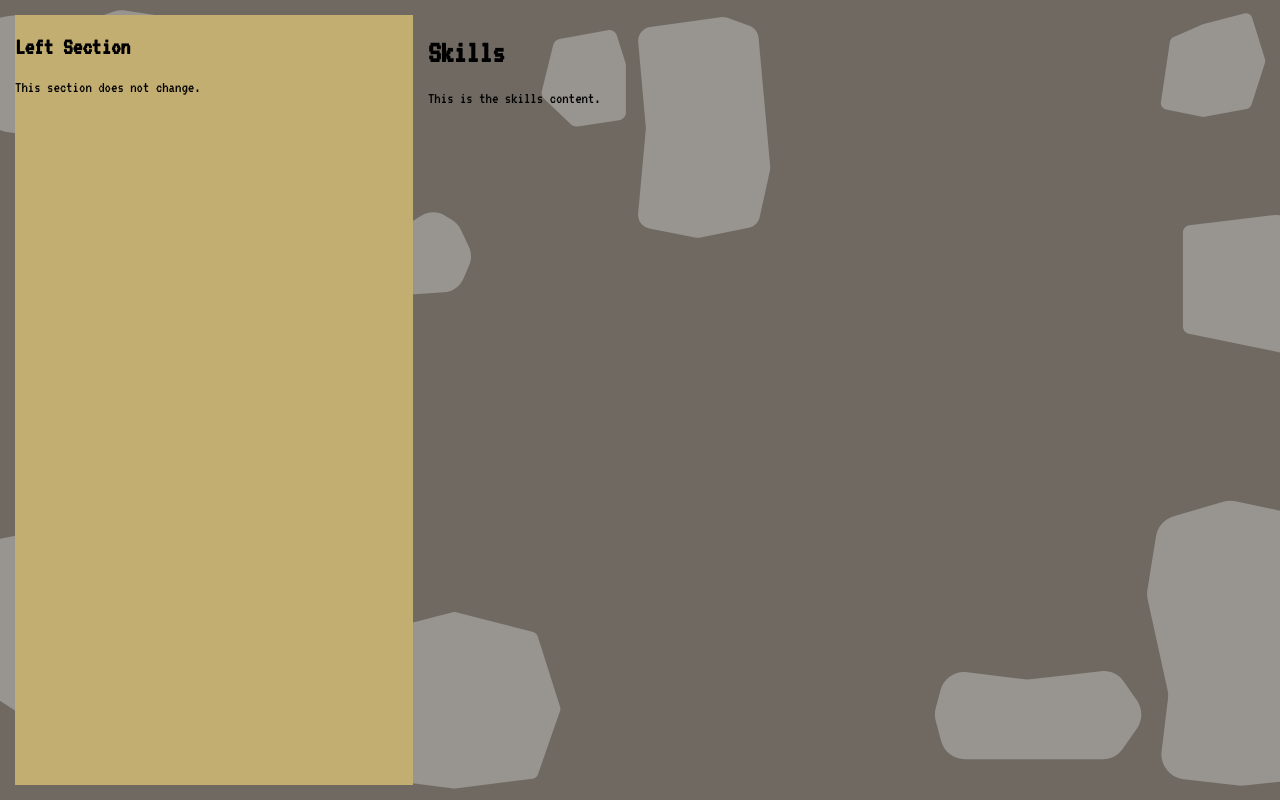
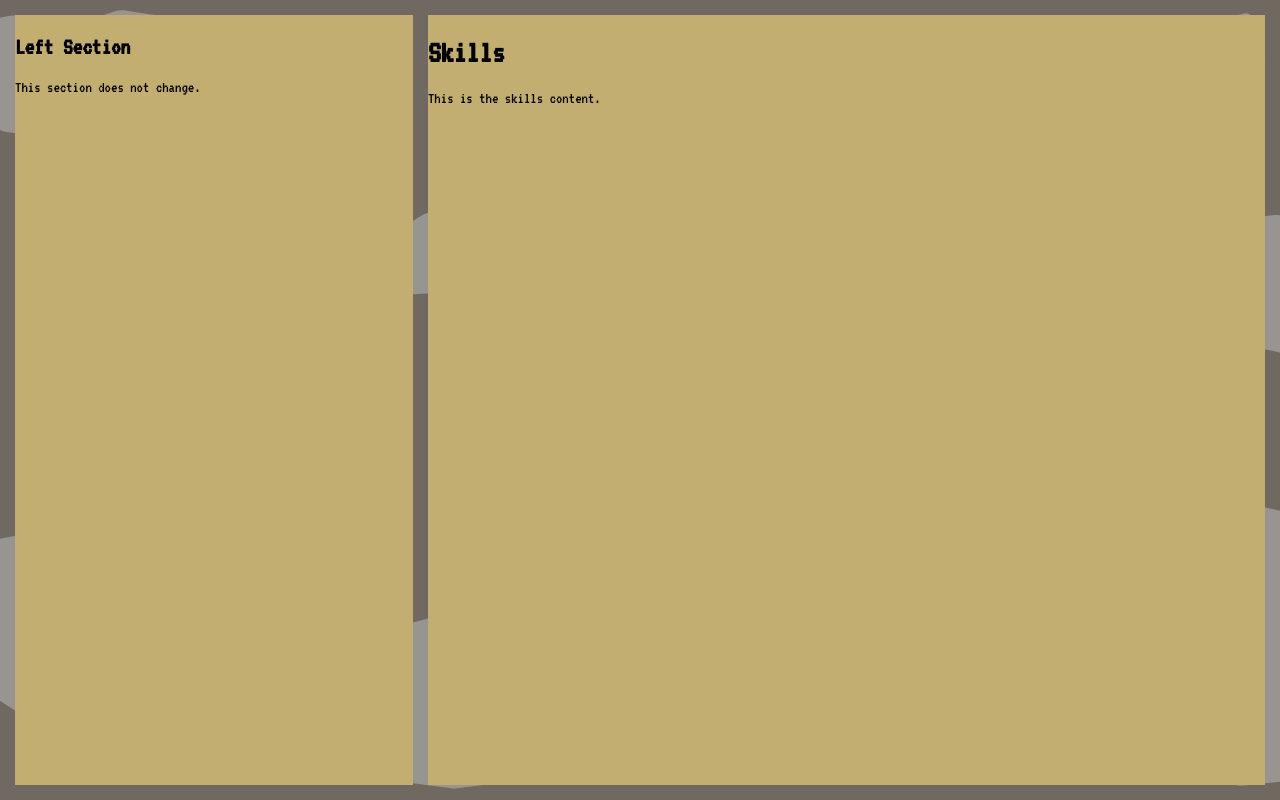
Before and after one commit to i3rotlher/resume, a Next.js app: page /skills in a window 1280 px wide. Built offline with nearby package versions, Linux system fonts and the light colour scheme.

Commit message:
wrapped all routes in a rightsection

```diff
--- a/src/app/questlog/page.tsx
+++ b/src/app/questlog/page.tsx
@@ -1,9 +1,11 @@
+import RightSection from "../components/sections/RightSection";
+
 const QuestLog = () => {
   return (
-    <div>
+    <RightSection>
       <h1>QuestLog</h1>
       <p>This is the QuestLog content.</p>
-    </div>
+    </RightSection>
   );
 };
 
--- a/src/app/skills/page.tsx
+++ b/src/app/skills/page.tsx
@@ -1,9 +1,11 @@
+import RightSection from "../components/sections/RightSection";
+
 const Skills = () => {
   return (
-    <div>
+    <RightSection>
       <h1>Skills</h1>
       <p>This is the skills content.</p>
-    </div>
+    </RightSection>
   );
 };
 
```
